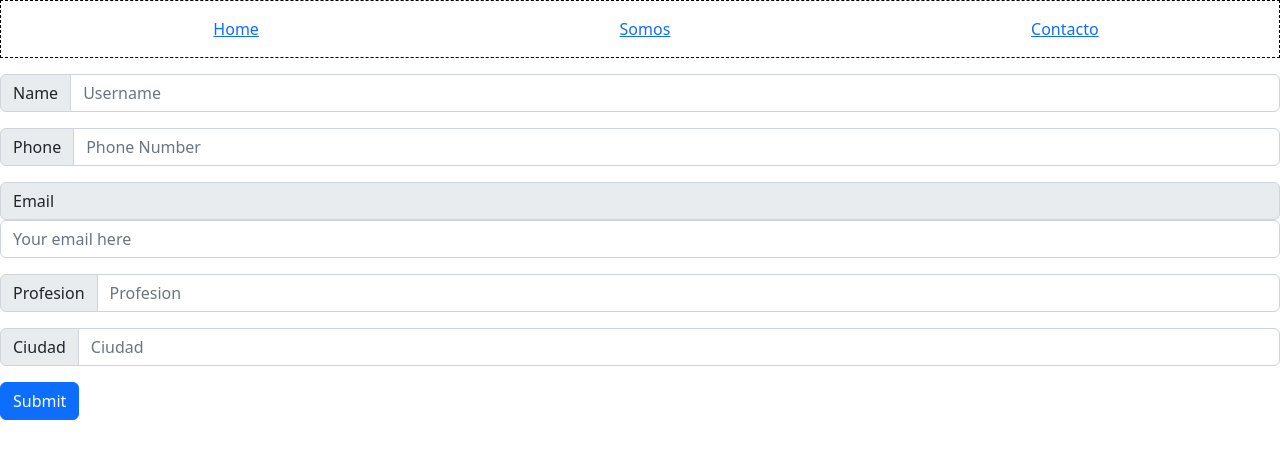
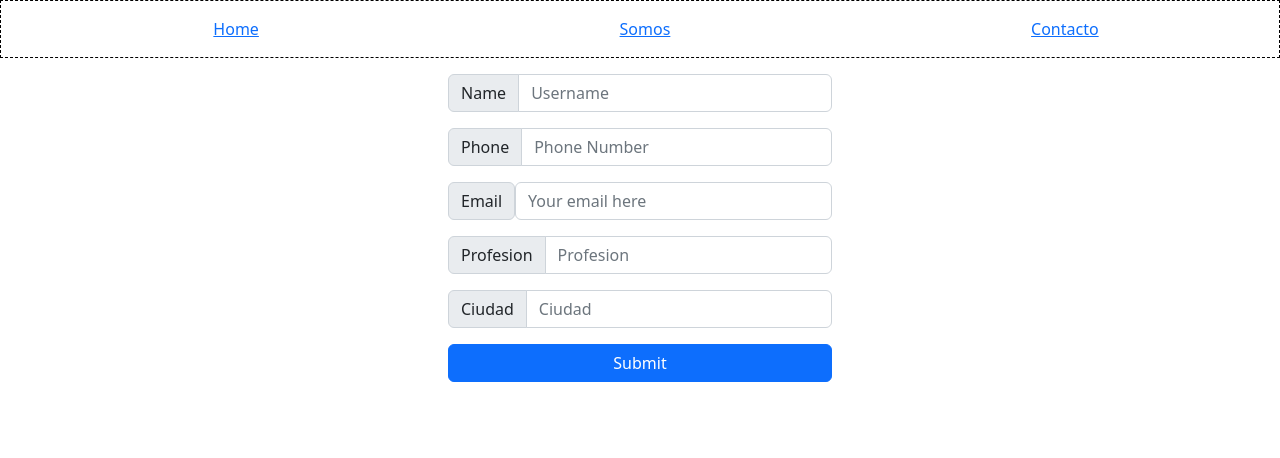
Before and after one commit to GuichoMX/pressYourLuck, a plain HTML site: page contacto.html in a window 1280 px wide. Drawn offline with nearby package versions, Linux system fonts and the light colour scheme.

Commit message:
Updating contact page

```diff
--- a/contacto.html
+++ b/contacto.html
@@ -24,7 +24,8 @@
                 </a>
             </ul>
         </nav>
-        <form>
+        <div>
+            <form class="formulario">
                 <div class="input-group mb-3">
                     <span class="input-group-text" id="basic-addon1">Name</span>
                     <input type="text" class="form-control" placeholder="Username" aria-label="Username" aria-describedby="basic-addon1">
@@ -47,6 +48,7 @@
                 </div>
                 <button type="submit" class="btn btn-primary">Submit</button>
             </form>
+        </div>
     </header>
 </body>
 </html>
--- /dev/null
+++ b/scss/contact.scss
@@ -0,0 +1,11 @@
+div{
+    display: flex;
+    justify-content: center;
+        form{
+            width: 30%;
+            display: flex;
+            flex-direction: column;
+            align-content: center;
+            justify-content: center;
+            }
+    }
--- a/scss/main.scss
+++ b/scss/main.scss
@@ -3,6 +3,14 @@
 @import 'mixins';
 @import 'nav';
 @import 'collapse';
+@import 'contact';
+
+/* body{
+    width: 90%;
+    display: flex;
+    align-content: center;
+    justify-content: center;
+}*/
 
 #title {
   font-size: $font-size;
```
Also changed, not shown: somos.html (+1 -1 lines), main.css, 1 other file. Lines whose indentation alone changed are shown as unchanged.
